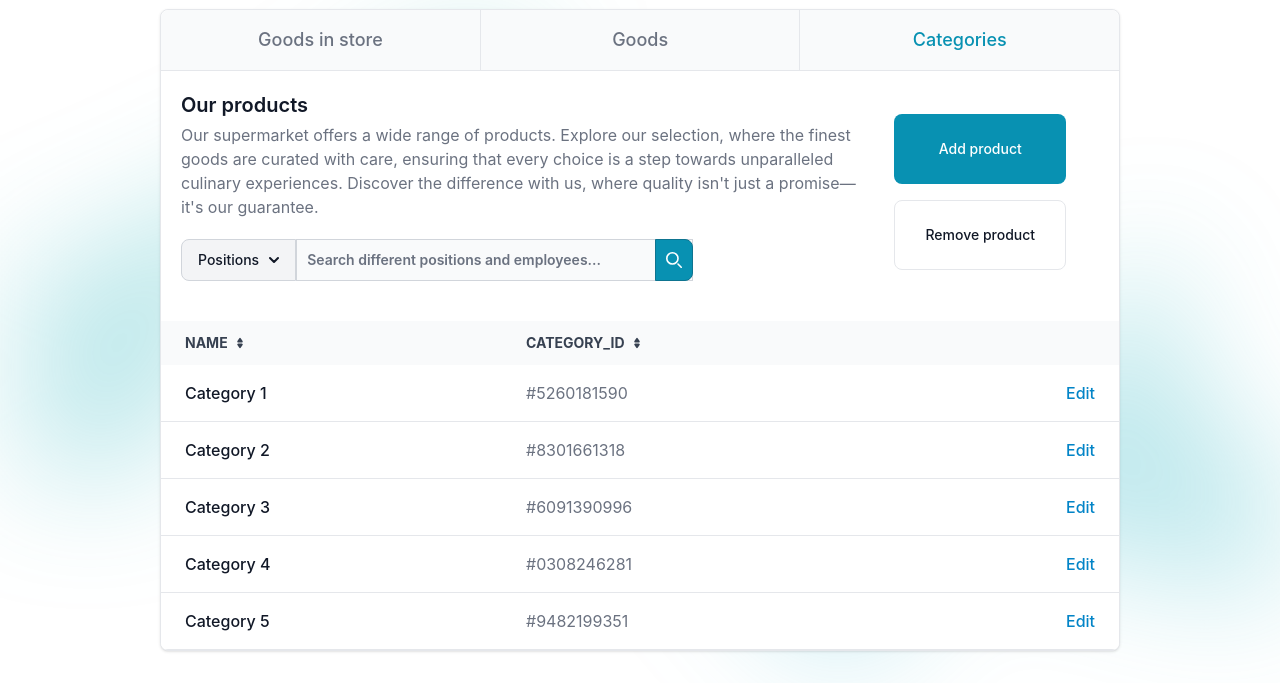
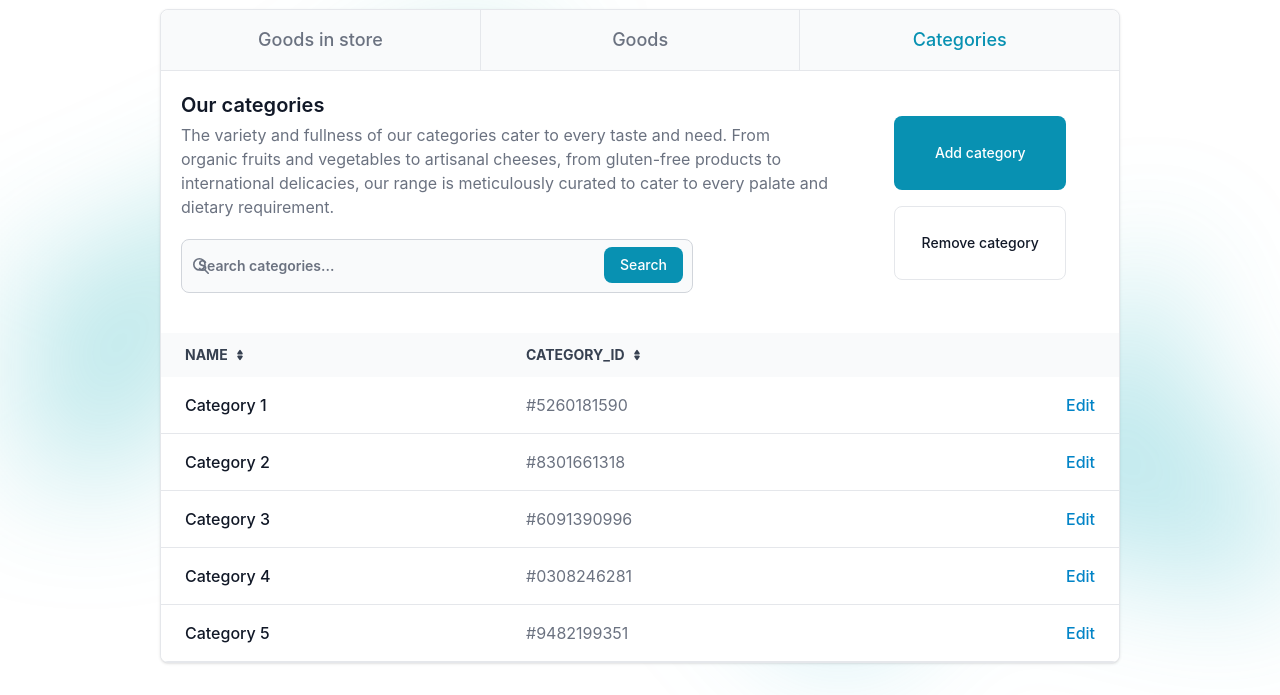
Before and after one commit to DoctorKaufman/DBWebApp, a Flask app: page /goods-and-categories/categories in a window 1280 px wide. Shown: the part 123-818 px from the top of the page. Run offline with Flask 3, Linux system fonts and the light colour scheme; style sheets or scripts are compiled from the project's sources; some libraries are stand-ins or nearby versions; grey boxes are pictures that could not be loaded.

Commit message:
minor optimizations

```diff
--- a/app/templates/components/_data_table.html
+++ b/app/templates/components/_data_table.html
@@ -5,27 +5,48 @@
             <div class="flex flex-col">
                 <div class="flex flex-row">
                     <div class="text-xl w-3/4">
+                        {% if active_tab == 'categories'%}
+                        Our categories
+                        <p class="mt-1 text-base font-normal text-gray-500 dark:text-gray-400">
+                            The variety and fullness of our categories cater to every taste and need. From organic fruits and vegetables to artisanal cheeses,
+                            from gluten-free products to international delicacies, our range is meticulously curated to cater to every palate and dietary requirement.
+                        </p>
+                        {% else %}
                         Our products
                         <p class="mt-1 text-base font-normal text-gray-500 dark:text-gray-400">
                             Our supermarket offers a wide range of products. Explore our selection, where the finest goods are curated with care,
                             ensuring that every choice is a step towards unparalleled culinary experiences.
                             Discover the difference with us, where quality isn't just a promise—it's our guarantee.
                         </p>
+                        {% endif %}
                         <div class="py-5 bg-white dark:bg-gray-900">
-                            {% include 'components/_search_input.html' %}
+                            {% if (active_tab != 'goods' and active_tab != 'categories')%}
+                                {% include 'components/_dropdown_search_input.html' %}
+                            {% else %}
+                                {% include 'components/_default_search_input.html' %}
+                            {% endif %}
+
                         </div>
                     </div>
                     <div class="w-1/4 flex flex-col justify-center items-center">
                         <button class="text-white w-3/4 h-1/3 bg-cyan-600 hover:bg-sky-600 focus:ring-4 focus:ring-blue-300
                         font-medium rounded-lg text-sm px-5 py-2.5 me-2 mb-4 dark:bg-blue-600 dark:hover:bg-blue-700 focus:outline-none
                         dark:focus:ring-blue-800">
-                            Add product
+                            {% if active_tab == 'categories'%}
+                                Add category
+                            {% else %}
+                                Add product
+                            {% endif %}
                         </button>
                         <button class=" w-3/4 h-1/3 py-2.5 px-5 me-2 mb-2 text-sm font-medium text-gray-900 focus:outline-none bg-white rounded-lg border
                         border-gray-200 hover:bg-gray-100 hover:text-cyan-700 focus:z-10 focus:ring-4 focus:ring-gray-100
                         dark:focus:ring-gray-700 dark:bg-gray-800 dark:text-gray-400 dark:border-gray-600 dark:hover:text-white
                         dark:hover:bg-gray-700">
-                            Remove product
+                            {% if active_tab == 'categories'%}
+                                Remove category
+                            {% else %}
+                                Remove product
+                            {% endif %}
                         </button>
                     </div>
                 </div>
--- /dev/null
+++ b/app/templates/components/_default_search_input.html
@@ -0,0 +1,12 @@
+<form class="max-w-lg">
+    <label for="default-search" class="mb-2 text-sm font-medium text-gray-900 sr-only dark:text-white">Search</label>
+    <div class="relative">
+        <div class="absolute inset-y-0 start-0 flex items-center ps-3 pointer-events-none">
+            <svg class="w-4 h-4 text-gray-500 dark:text-gray-400" aria-hidden="true" xmlns="http://www.w3.org/2000/svg" fill="none" viewBox="0 0 20 20">
+                <path stroke="currentColor" stroke-linecap="round" stroke-linejoin="round" stroke-width="2" d="m19 19-4-4m0-7A7 7 0 1 1 1 8a7 7 0 0 1 14 0Z"/>
+            </svg>
+        </div>
+        <input type="search" id="default-search" class="block w-full p-4 ps-10 text-sm text-gray-900 border border-gray-300 rounded-lg bg-gray-50 focus:ring-cyan-700 focus:border-cyan-500 dark:bg-gray-700 dark:border-gray-600 dark:placeholder-gray-400 dark:text-white dark:focus:ring-cyan-500 dark:focus:border-cyan-500" placeholder="Search {{ active_tab }}..." required />
+        <button type="submit" class="text-white absolute end-2.5 bottom-2.5 !bg-cyan-600 hover:!bg-sky-600 focus:ring-4 focus:outline-none focus:ring-sky-600 font-medium rounded-lg text-sm px-4 py-2 dark:bg-cyan-600 dark:hover:bg-cyan-600 dark:focus:ring-blue-800">Search</button>
+    </div>
+</form>
--- a/app/templates/components/_search_input.html
+++ b/app/templates/components/_dropdown_search_input.html
@@ -7,9 +7,10 @@
          text-gray-900 bg-gray-100 border border-gray-300 rounded-s-lg hover:bg-gray-200 focus:ring-4 focus:outline-none focus:ring-gray-100
          dark:bg-gray-700 dark:hover:bg-gray-600 dark:focus:ring-gray-700 dark:text-white dark:border-gray-600" type="button">
          {{ mapper }}
-        <svg class="w-2.5 h-2.5 ms-2.5" aria-hidden="true" xmlns="http://www.w3.org/2000/svg" fill="none" viewBox="0 0 10 6">
-    <path stroke="currentColor" stroke-linecap="round" stroke-linejoin="round" stroke-width="2" d="m1 1 4 4 4-4"/>
-  </svg></button>
+            <svg class="w-2.5 h-2.5 ms-2.5" aria-hidden="true" xmlns="http://www.w3.org/2000/svg" fill="none" viewBox="0 0 10 6">
+            <path stroke="currentColor" stroke-linecap="round" stroke-linejoin="round" stroke-width="2" d="m1 1 4 4 4-4"/>
+            </svg>
+        </button>
         <div id="dropdown" class="z-10 hidden bg-white divide-y divide-gray-100 rounded-lg shadow w-44 dark:bg-gray-700">
             <ul class="py-2 text-sm text-gray-700 dark:text-gray-200" aria-labelledby="dropdown-button">
                 {% set options = categories if categories else positions %}
@@ -25,7 +26,7 @@
             <input type="search" id="search-dropdown" class="block p-2.5 w-full z-20 text-sm text-gray-900 bg-gray-50 rounded-e-lg
             border-s-gray-50 border-s-2 border border-gray-300 focus:ring-blue-500 focus:border-blue-500
             dark:bg-gray-700 dark:border-s-gray-700  dark:border-gray-600 dark:placeholder-gray-400
-            dark:text-white dark:focus:border-blue-500" placeholder="Search different {{items}}..." required />
+            dark:text-white dark:focus:border-blue-500" placeholder="Search different {{items}}..." />
             <button class="absolute top-0 end-0 p-2.5 text-sm font-medium h-full text-white bg-cyan-600 rounded-e-lg border border-cyan-700 hover:bg-sky-600 focus:ring-4 focus:outline-none focus:ring-blue-300 dark:bg-blue-600 dark:hover:bg-blue-700 dark:focus:ring-blue-800">
                 <svg class="w-4 h-4" aria-hidden="true" xmlns="http://www.w3.org/2000/svg" fill="none" viewBox="0 0 20 20">
                     <path stroke="currentColor" stroke-linecap="round" stroke-linejoin="round" stroke-width="2" d="m19 19-4-4m0-7A7 7 0 1 1 1 8a7 7 0 0 1 14 0Z"/>
--- a/app/templates/components/_workers_topbar.html
+++ b/app/templates/components/_workers_topbar.html
@@ -29,7 +29,7 @@
                     they embody our values of quality, integrity, and community.
                 </p>
                 <div class="py-5 bg-white dark:bg-gray-900">
-                    {% include 'components/_search_input.html' %}
+                    {% include 'components/_dropdown_search_input.html' %}
                 </div>
             </div>
             <div class="w-1/4 flex flex-col justify-center items-center">
--- a/app/views/goods_and_categories.py
+++ b/app/views/goods_and_categories.py
@@ -29,7 +29,7 @@
     items = [
         {
             "name": f"Product {i}",
-            "upc": generate_unique_id(),
+            "ID": generate_unique_id(),
             "producer": f"Producer {i}",
             "characteristics": f"Characteristics {i}",
         } for i in range(1, 16)
--- a/app/views/main.py
+++ b/app/views/main.py
@@ -20,39 +20,8 @@
 
 @main.route('/goods-and-categories')
 def goods_and_categories():
-    active_tab = 'goods_and_categories'
-    products_in_store = [
-        {
-            "name": f"Product {i}",
-            "upc": generate_unique_upc(),
-            "amount": random.randint(10, 1000),
-            "category": random.choice(["Fruit", "Vegetable", "Snack", "Meat & Meat Products", "Beverage", "Dairy"]),
-            "price": f"${random.uniform(0.99, 50.99):.2f}"
-        } for i in range(1, 26)
-    ]
-    products = [
-        {
-            "name": f"Product {i}",
-            "upc": generate_unique_id(),
-            "producer": f"Producer {i}",
-            "characteristics": f"Characteristics {i}",
-        } for i in range(1, 16)
-    ]
-    categories = [
-        {
-            "name": f"Category {i}",
-            "category_id": generate_unique_id(),
-        } for i in range(1, 6)
-    ]
     user = {'username': 'John Doe'}
-    return render_template(
-        'pages/goods_and_categories.html',
-        active_tab=active_tab,
-        products_in_store=products_in_store,
-        products=products,
-        categories=categories,
-        user=user
-        )
+    return render_template('pages/goods_and_categories.html',user=user)
 
 @main.route('/staff-and-clients')
 def staff_and_clients():
```
Also changed, not shown: app/views/staff_and_clients.py (+10 -1 lines).
